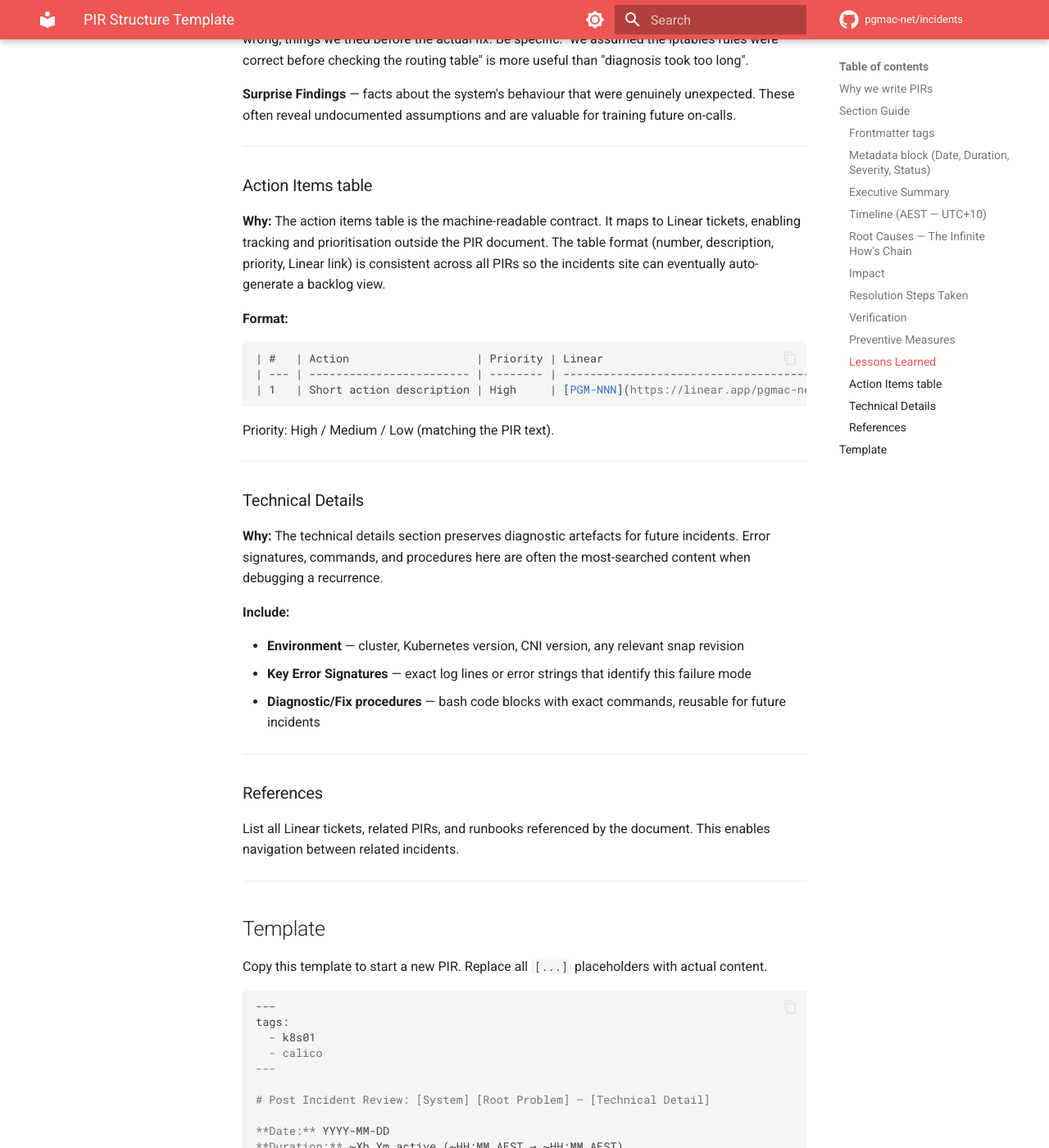
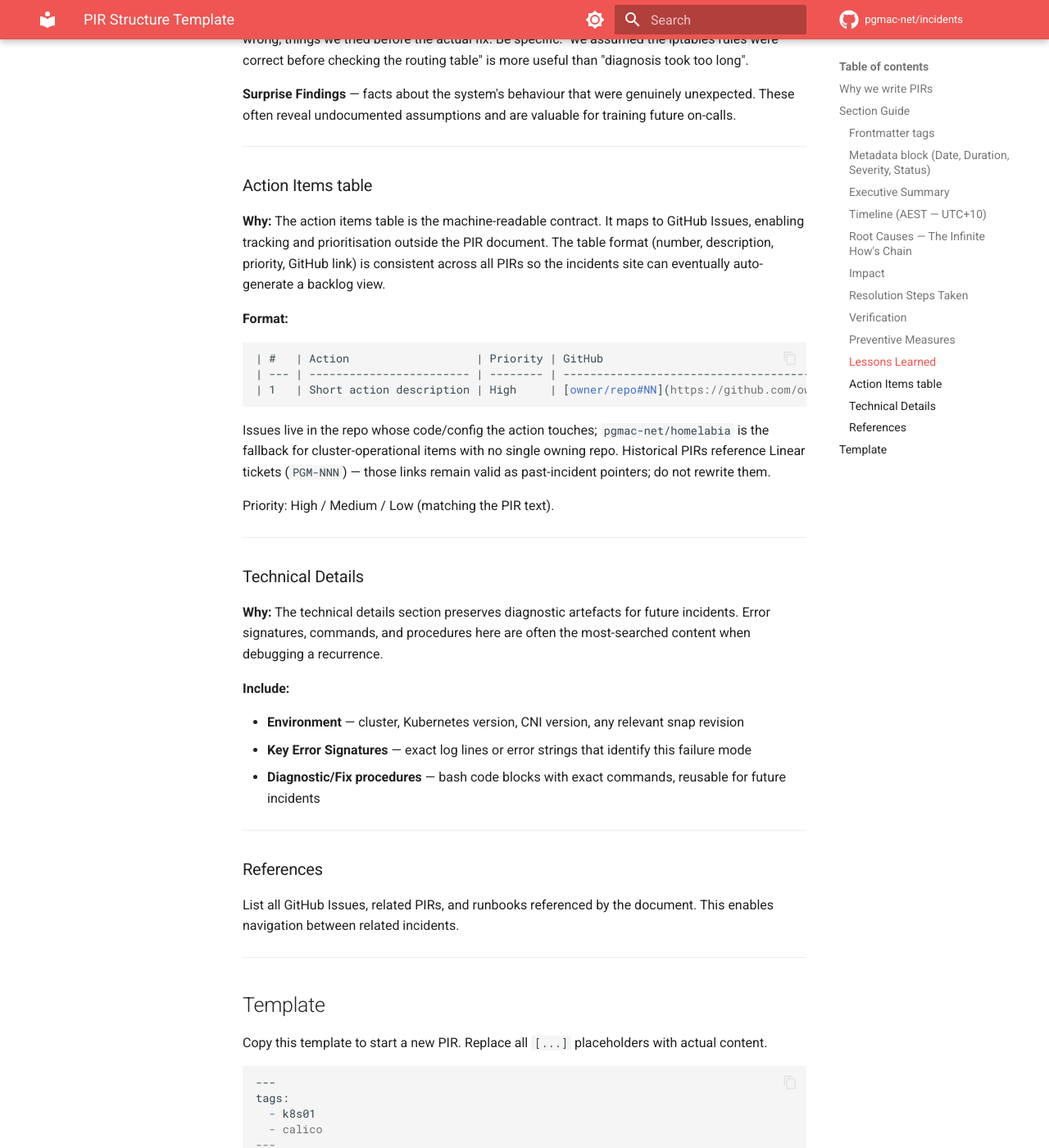
Before and after one commit to pgmac-net/incidents, an MkDocs documentation site: the page built from src/doc-templates/pir-template.md, in a window 1280 px wide and 1400 px high, scrolled down 6116 px. Shown: the whole window at 82% size. Built offline with MkDocs 1.6.1 and Material for MkDocs 9.7.7, drawn with Linux system fonts in a browser that asks for light colours; comment, search, counter and statistics services are not loaded; some of the changed text lies outside the part shown.

Commit message:
docs(templates): replace Linear ticket references with GitHub Issues (#56)
Linear is decommissioned. PIR and runbook templates still instructed
Linear ticket links (PGM-NNN), contradicting the create-pir skill which
creates GitHub Issues. Updates Action Items table header to 'GitHub',
example links to owner/repo#NN format, and Preventive Measures /
References sections to Issue links. Adds a note that historical PGM-NNN
links in old PIRs remain valid and should not be rewritten.

Also updates CLAUDE.md skill description and PR title convention.


Claude-Session: https://claude.ai/code/session_01VH2zmC1w4eq9St7PtAVUwj

Co-authored-by: Claude Fable 5 <noreply@anthropic.com>

````diff
--- a/src/doc-templates/pir-template.md
+++ b/src/doc-templates/pir-template.md
@@ -19,7 +19,7 @@ A PIR is not a blame document — it is an investment in reliability. Its purpos
 - Monitoring and runbook gaps get tracked and closed
 - The cluster's failure modes are collectively understood rather than held in one person's head
 
-Every PIR should end with concrete, trackable action items (Linear tickets). If an incident generates no action items, it was either trivial or not investigated deeply enough.
+Every PIR should end with concrete, trackable action items (GitHub Issues). If an incident generates no action items, it was either trivial or not investigated deeply enough.
 
 ---
 
@@ -214,7 +214,7 @@ Each item should:
 
 1. State what the action is
 2. Explain why it's needed (link back to the root cause chain)
-3. Link to the Linear ticket
+3. Link to the GitHub Issue
 
 ---
 
@@ -234,15 +234,17 @@ Each item should:
 
 ### Action Items table
 
-**Why:** The action items table is the machine-readable contract. It maps to Linear tickets, enabling tracking and prioritisation outside the PIR document. The table format (number, description, priority, Linear link) is consistent across all PIRs so the incidents site can eventually auto-generate a backlog view.
+**Why:** The action items table is the machine-readable contract. It maps to GitHub Issues, enabling tracking and prioritisation outside the PIR document. The table format (number, description, priority, GitHub link) is consistent across all PIRs so the incidents site can eventually auto-generate a backlog view.
 
 **Format:**
 
 ```markdown
-| #   | Action                   | Priority | Linear                                                   |
-| --- | ------------------------ | -------- | -------------------------------------------------------- |
-| 1   | Short action description | High     | [PGM-NNN](https://linear.app/pgmac-net-au/issue/PGM-NNN) |
+| #   | Action                   | Priority | GitHub                                                            |
+| --- | ------------------------ | -------- | ----------------------------------------------------------------- |
+| 1   | Short action description | High     | [owner/repo#NN](https://github.com/owner/repo/issues/NN)          |
 ```
+
+Issues live in the repo whose code/config the action touches; `pgmac-net/homelabia` is the fallback for cluster-operational items with no single owning repo. Historical PIRs reference Linear tickets (`PGM-NNN`) — those links remain valid as past-incident pointers; do not rewrite them.
 
 Priority: High / Medium / Low (matching the PIR text).
 
@@ -262,7 +264,7 @@ Priority: High / Medium / Low (matching the PIR text).
 
 ### References
 
-List all Linear tickets, related PIRs, and runbooks referenced by the document. This enables navigation between related incidents.
+List all GitHub Issues, related PIRs, and runbooks referenced by the document. This enables navigation between related incidents.
 
 ---
 
@@ -376,13 +378,13 @@ kubectl --context pvek8s [command]
 
 1. **[Action title]** (High / Medium / Low)
     - [Why needed — link to root cause chain]
-    - Linear: [PGM-NNN](https://linear.app/pgmac-net-au/issue/PGM-NNN)
+    - Issue: [owner/repo#NN](https://github.com/owner/repo/issues/NN)
 
 ### Longer-Term Improvements
 
 2. **[Action title]** (Medium / Low)
     - [Why needed]
-    - Linear: [PGM-NNN](https://linear.app/pgmac-net-au/issue/PGM-NNN)
+    - Issue: [owner/repo#NN](https://github.com/owner/repo/issues/NN)
 
 ---
 
@@ -404,9 +406,9 @@ kubectl --context pvek8s [command]
 
 ## Action Items
 
-| #   | Action   | Priority | Linear                                                   |
-| --- | -------- | -------- | -------------------------------------------------------- |
-| 1   | [Action] | High     | [PGM-NNN](https://linear.app/pgmac-net-au/issue/PGM-NNN) |
+| #   | Action   | Priority | GitHub                                                    |
+| --- | -------- | -------- | --------------------------------------------------------- |
+| 1   | [Action] | High     | [owner/repo#NN](https://github.com/owner/repo/issues/NN)  |
 
 ---
 
@@ -437,7 +439,7 @@ kubectl --context pvek8s [command]
 
 ## References
 
-- Linear ticket: [PGM-NNN](https://linear.app/pgmac-net-au/issue/PGM-NNN) — [description]
+- GitHub Issue: [owner/repo#NN](https://github.com/owner/repo/issues/NN) — [description]
 - Related incident: [Title](filename.md)
 
 ---
````
Also changed, not shown: CLAUDE.md (+2 -2 lines), src/doc-templates/runbook-template.md (+4 -4 lines).
